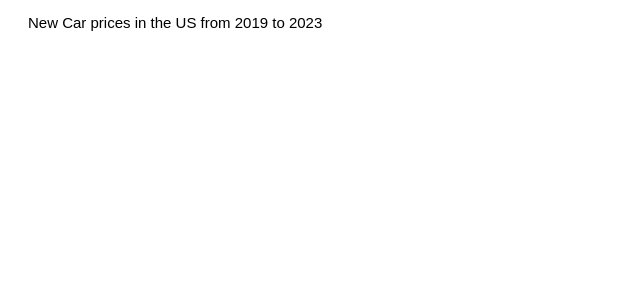
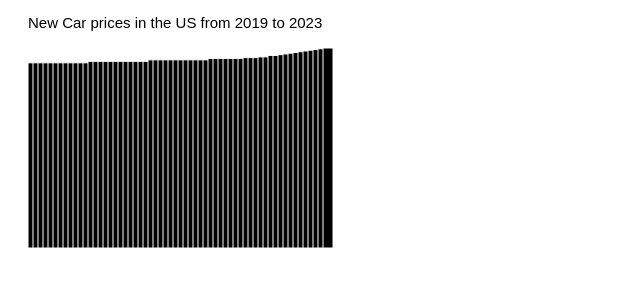
Before and after one commit to rmboxell/Visualizing-Final-Project, a plain HTML site: page index.html in a window 1280 px wide. Shown: the whole page, without its empty margins (0-640 px from the left). Drawn offline with nearby package versions, Linux system fonts and the light colour scheme.

Commit message:
Update index.html

```diff
--- a/index.html
+++ b/index.html
@@ -48,7 +48,6 @@
 
           selection.enter()
             .append('rect')
-            .append
             .attr('height', function(d)
 
             {
```
